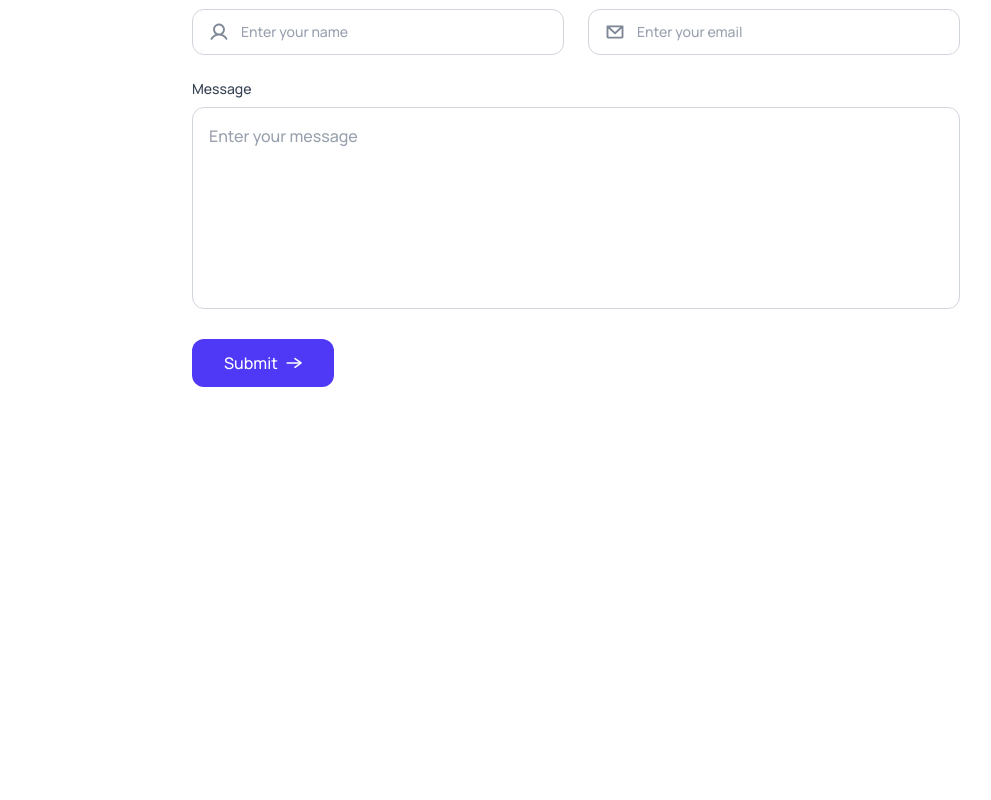
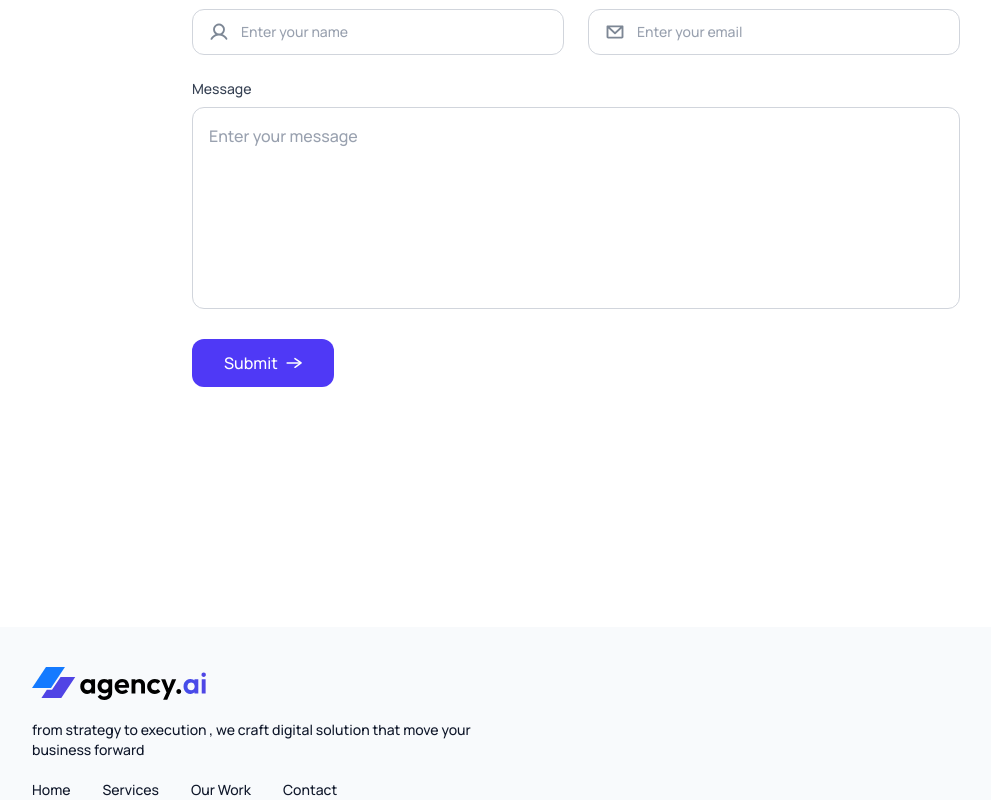
Before and after one commit to SAHIL16com/react-ui-project-, a React (Vite) app: page / in a window 1280 px wide. Shown: the part 3284-4084 px from the top of the page, without its empty margins (64-1055 px from the left). Before the commit the page ends 3751 px from the top, so only its background shows below. Built offline with nearby package versions, Linux system fonts and the light colour scheme.

Commit message:
footer left side add

```diff
--- a/src/App.jsx
+++ b/src/App.jsx
@@ -8,6 +8,7 @@
 import Teams from './componants/Teams.jsx';
 import ContactUs from './componants/ContactUs.jsx';
 import {Toaster} from 'react-hot-toast'
+import Footer from './componants/Footer.jsx';
 const App = () => {
   const [theme, setTheme] = useState(localStorage.getItem('theme') ? localStorage.getItem('theme') : 'light');
 
@@ -22,6 +23,7 @@
       <Ourwork />
       <Teams />
       <ContactUs />
+      <Footer theme={theme} />
 
     </div>
   )
--- /dev/null
+++ b/src/componants/Footer.jsx
@@ -0,0 +1,26 @@
+import React from 'react'
+import assets from '../assets/assets.js'
+
+const Footer = ({ theme }) => {
+    return (
+        <div className='bg-slate-50 dark:bg-gray-900 pt-10 sm:pt-10 mt-20 sm:mt-40 px-4  sm:px-10 lg:px-24 xl:px-24' >
+            <div className='flex justify-between lg:items-center max-lg:flex-col gap-10 '>
+                <div className='space-y-5 text-sm text-grey-700 dark:text-gray-300' >
+                    <img  src={ theme ==='dark' ? assets.logo_dark : assets.logo} alt="" className='w-32 sm:w-44' />
+                    <p className='max-w-md' > from strategy to execution , we craft digital solution that move your business forward </p>
+
+                    <ul className='flex gap-8'>
+                        <li> <a className='hover:text-primary' href="#home">Home</a></li>
+                        <li> <a className='hover:text-primary' href="#services">Services</a></li>
+                        <li> <a className='hover:text-primary' href="#our-work">Our Work</a></li>
+                        <li> <a className='hover:text-primary' href="#contact">Contact</a></li>
+                    </ul>
+                </div>
+                <div></div>
+            </div>
+
+        </div>
+    )
+}
+
+export default Footer
```
